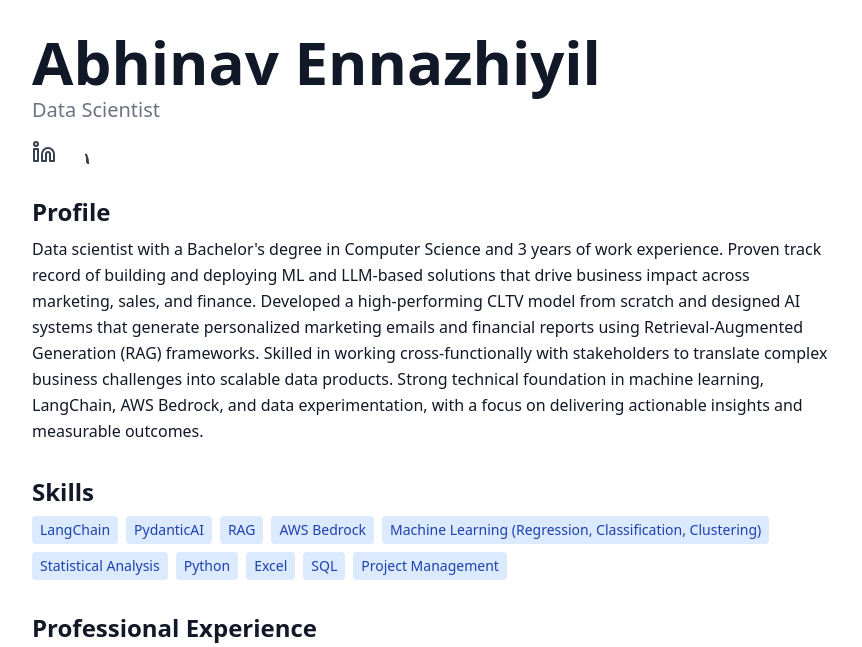
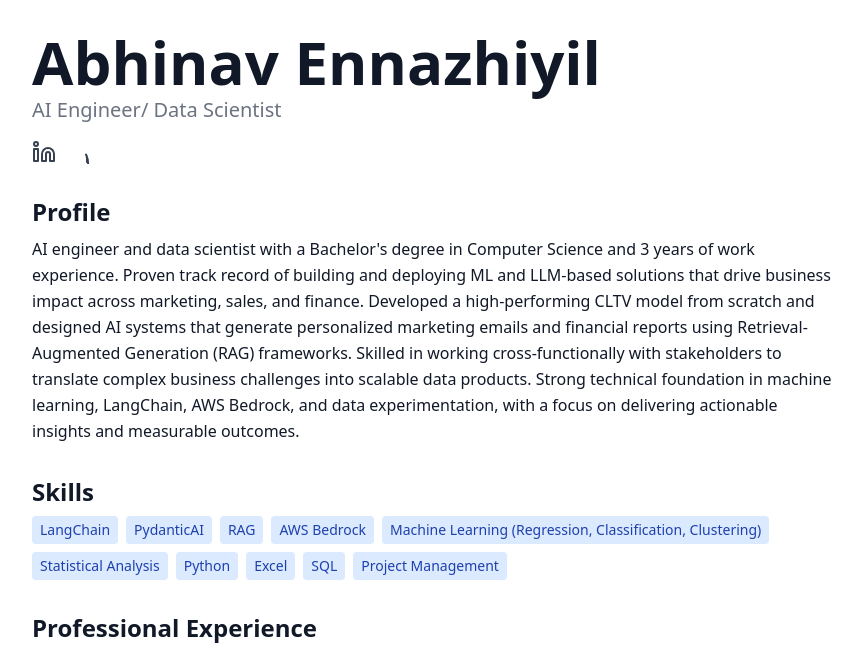
Before and after one commit to AbhinavSE/abhinavse, a FastAPI app: page /about in a window 1280 px wide. Shown: the part 72-719 px from the top of the page, without its empty margins (208-1070 px from the left). Run offline with FastAPI, Linux system fonts and the light colour scheme; some libraries are stand-ins or nearby versions.

Commit message:
Modified Resume

```diff
--- a/services/frontend/templates/about.html
+++ b/services/frontend/templates/about.html
@@ -4,7 +4,7 @@
 <div class="flex flex-col w-full max-w-[800px] mx-auto pb-16">
     <!-- Header -->
     <h1 class="text-6xl font-bold mb-1">Abhinav Ennazhiyil</h1>
-    <p class="text-xl text-gray-500 dark:text-gray-400 mb-4">Data Scientist</p>
+    <p class="text-xl text-gray-500 dark:text-gray-400 mb-4">AI Engineer/ Data Scientist</p>
 
     <!-- Social Links -->
     <div class="flex gap-4 mb-8">
@@ -20,7 +20,7 @@
     <div class="flex flex-col items-start w-full mb-8">
         <h2 class="text-2xl font-bold mb-2">Profile</h2>
         <p class="leading-relaxed">
-            Data scientist with a Bachelor's degree in Computer Science and 3 years of work experience. Proven track record of building and deploying ML and LLM-based solutions that drive business impact across marketing, sales, and finance. Developed a high-performing CLTV model from scratch and designed AI systems that generate personalized marketing emails and financial reports using Retrieval-Augmented Generation (RAG) frameworks. Skilled in working cross-functionally with stakeholders to translate complex business challenges into scalable data products. Strong technical foundation in machine learning, LangChain, AWS Bedrock, and data experimentation, with a focus on delivering actionable insights and measurable outcomes.
+            AI engineer and data scientist with a Bachelor's degree in Computer Science and 3 years of work experience. Proven track record of building and deploying ML and LLM-based solutions that drive business impact across marketing, sales, and finance. Developed a high-performing CLTV model from scratch and designed AI systems that generate personalized marketing emails and financial reports using Retrieval-Augmented Generation (RAG) frameworks. Skilled in working cross-functionally with stakeholders to translate complex business challenges into scalable data products. Strong technical foundation in machine learning, LangChain, AWS Bedrock, and data experimentation, with a focus on delivering actionable insights and measurable outcomes.
         </p>
     </div>
 
```
